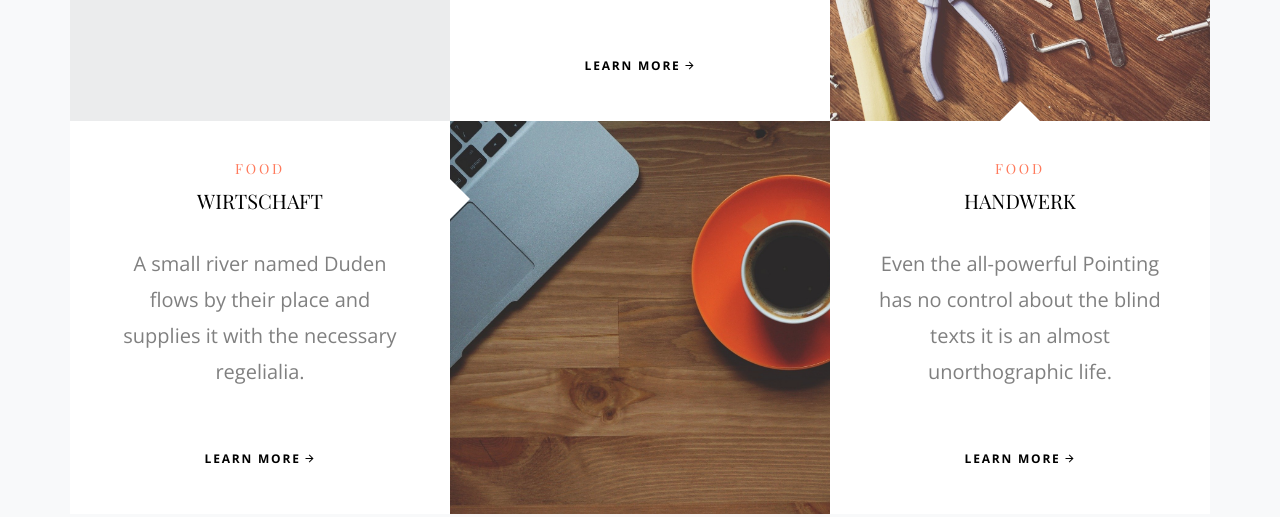
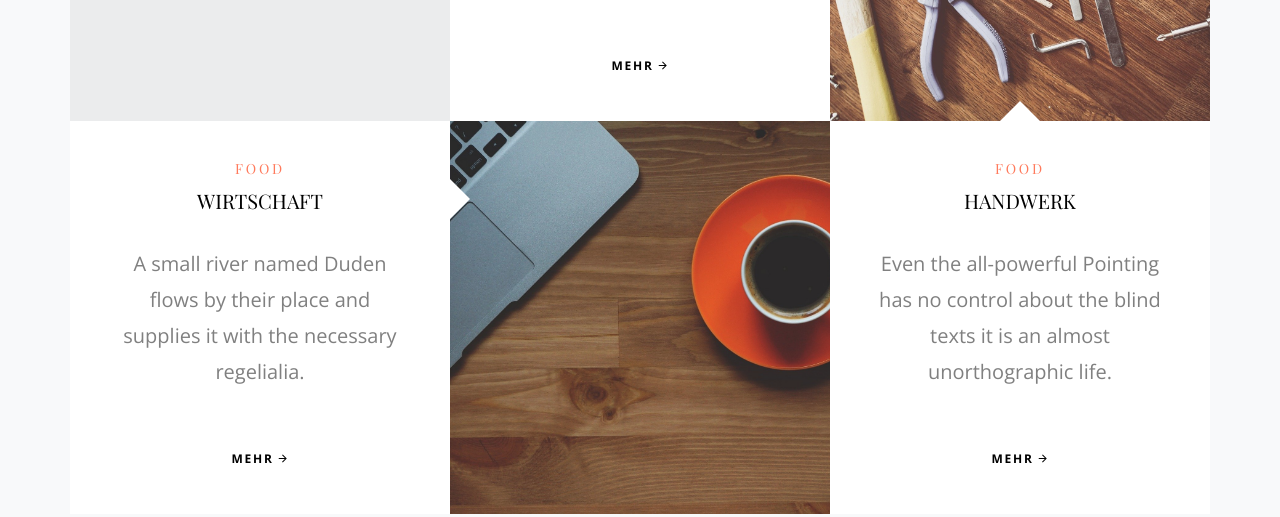
Before and after one commit to master4x/AGB-econo-me, a plain HTML site: page index.html in a window 1280 px wide. Shown: the part 1480-1997 px from the top of the page. Drawn offline with nearby package versions, Linux system fonts and the light colour scheme; files whose address does not match are found by name; a web font is replaced by a local one.

Commit message:
Textfelder am Ende

```diff
--- a/index.html
+++ b/index.html
@@ -100,7 +100,7 @@
                       <h3 class="ftco-46-heading">Sozialberufe</h3>
                       <p class="mb-5">Separated they live in Bookmarksgrove right at the coast of the Semantics, a large language ocean.</p>
                       <p>
-                        <a href="#" class="btn-link">Learn More
+                        <a href="#Sozialberufe" class="btn-link">mehr
                           <span class="ion-android-arrow-forward"></span></a>
                       </p>
                     </div>
@@ -113,7 +113,7 @@
                       <h3 class="ftco-46-heading">Wirtschaft</h3>
                       <p class="mb-5">A small river named Duden flows by their place and supplies it with the necessary regelialia.</p>
                       <p>
-                        <a href="#" class="btn-link">Learn More
+                        <a href="#wirtschaft" class="btn-link">mehr
                           <span class="ion-android-arrow-forward"></span></a>
                       </p>
                     </div>
@@ -123,7 +123,7 @@
                       <h3 class="ftco-46-heading">Handwerk</h3>
                       <p class="mb-5">Even the all-powerful Pointing has no control about the blind texts it is an almost unorthographic life.</p>
                       <p>
-                        <a href="#" class="btn-link">Learn More
+                        <a href="#handwerk" class="btn-link">mehr
                           <span class="ion-android-arrow-forward"></span></a>
                       </p>
                     </div>
```
